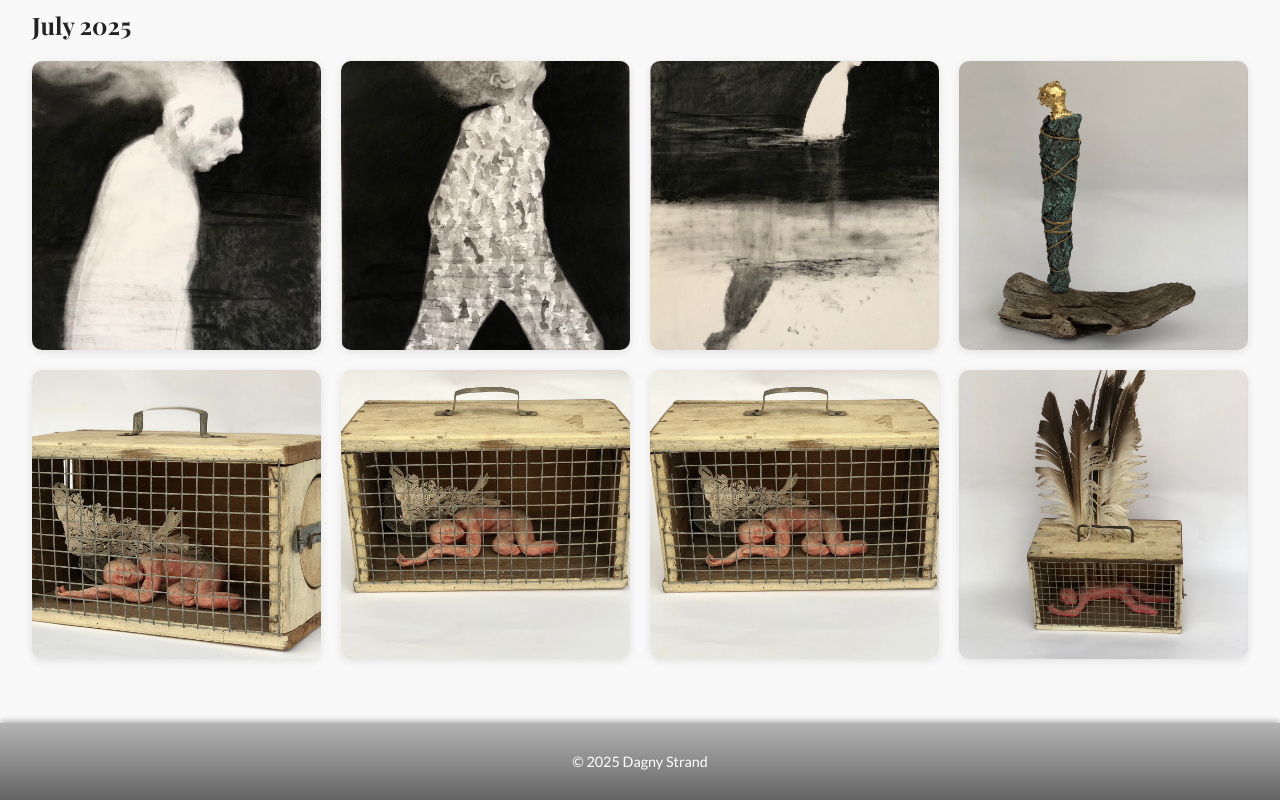
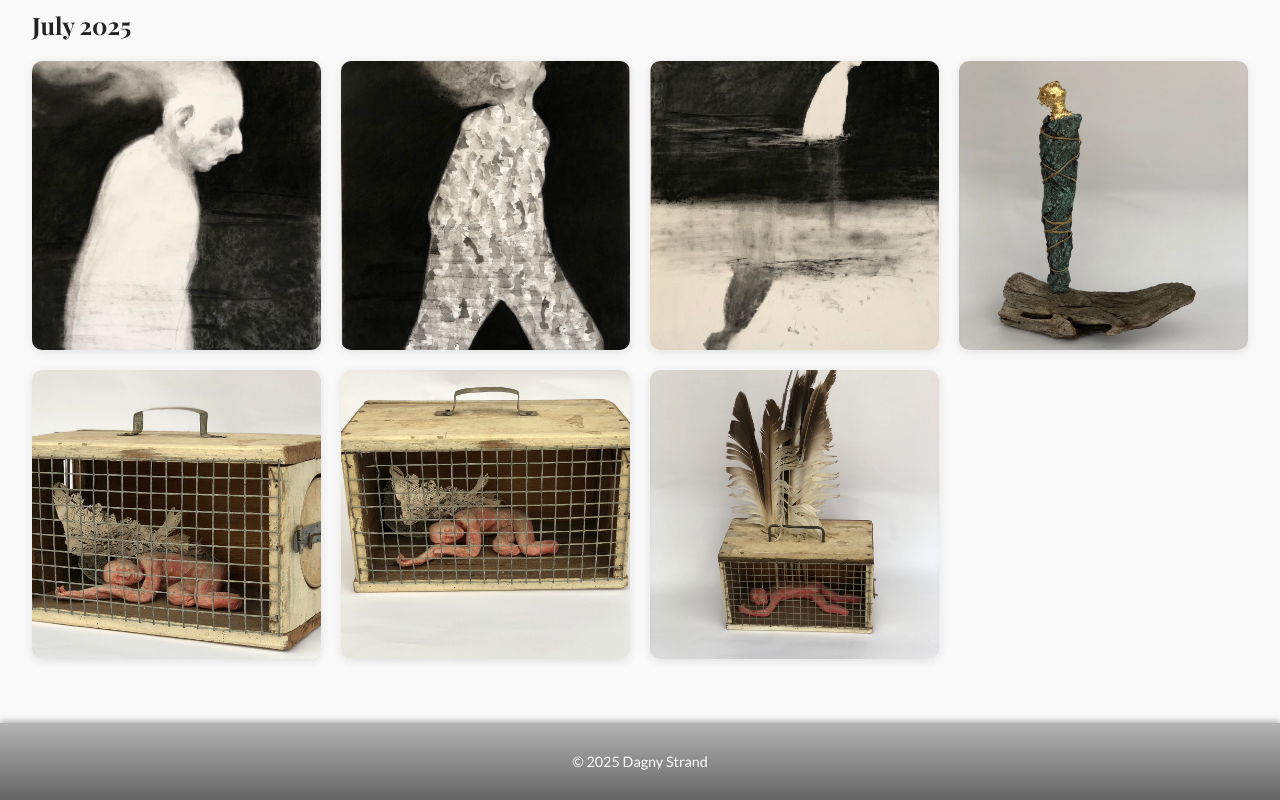
Before and after one commit to SapporoAlex/Dagny-Portfolio, a React (Vite) app: page / in a window 1280 px wide. Shown: the part 1229-2029 px from the top of the page. Built offline with nearby package versions, Linux system fonts and the light colour scheme.

Commit message:
removed duplicate image from july2025

```diff
--- a/src/App.jsx
+++ b/src/App.jsx
@@ -72,7 +72,6 @@ function App() {
       { source: july2025Img3, altText: "image3" },
       { source: july2025Img4, altText: "image4" },
       { source: july2025Img5, altText: "image5" },
-      { source: july2025Img6, altText: "image6" },
       { source: july2025Img6, altText: "image6" },
       { source: july2025Img7, altText: "image7" },
     ],
```
